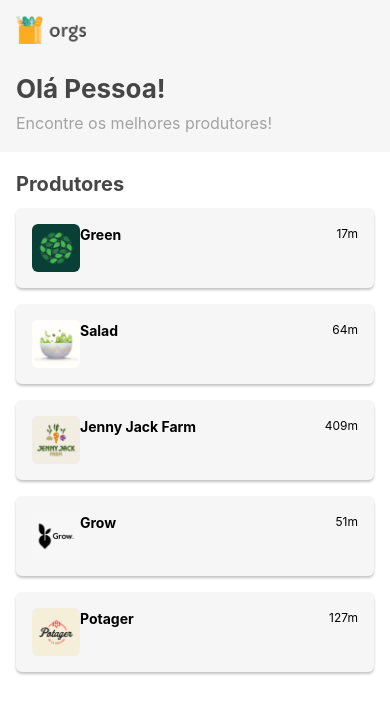
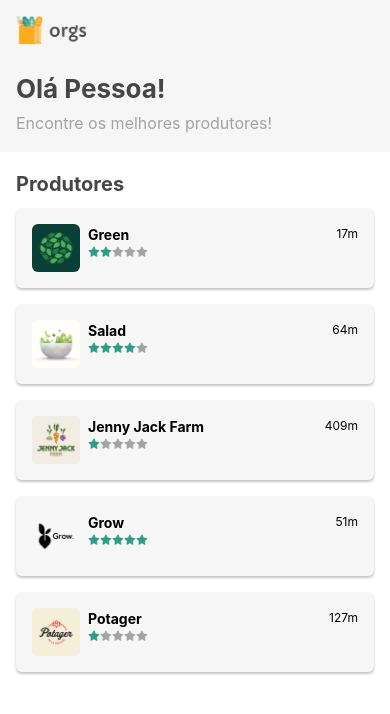
Before and after one commit to felahgs/react-native-app-example, a React Native app: screen / in a window 390 px wide. Shown: the top 714 px of the page. Built offline with nearby package versions, Linux system fonts and the light colour scheme.

Commit message:
create stars component

```diff
--- /dev/null
+++ b/src/components/Stars/Stars.tsx
@@ -0,0 +1,44 @@
+import { View, Image, TouchableOpacity } from "react-native";
+import React, { useState } from "react";
+
+import star from "../../../assets/estrela.png";
+import grayStar from "../../../assets/estrelaCinza.png";
+
+import styles from "./styles";
+
+interface StarsProps {
+  value: number;
+  editable?: boolean;
+  zoomed: boolean;
+}
+
+const Stars = ({
+  value: oldValue,
+  editable = false,
+  zoomed = false,
+}: StarsProps) => {
+  const [value, setValue] = useState(oldValue);
+
+  const starStyle = zoomed ? styles.bigStar : styles.star;
+  const getImage = (index: number) => (index < value ? star : grayStar);
+
+  const RenderStars = () => {
+    const starsList = [];
+    for (let i = 0; i < 5; i++) {
+      starsList.push(
+        <TouchableOpacity
+          key={i}
+          onPress={() => setValue(i + 1)}
+          disabled={!editable}>
+          <Image source={getImage(i)} style={starStyle} />
+        </TouchableOpacity>,
+      );
+    }
+
+    return <View style={styles.stars}>{starsList.map(item => item)}</View>;
+  };
+
+  return <RenderStars />;
+};
+
+export { Stars };
--- /dev/null
+++ b/src/components/Stars/index.ts
@@ -0,0 +1 @@
+export * from "./Stars";
--- /dev/null
+++ b/src/components/Stars/styles.ts
@@ -0,0 +1,15 @@
+import { StyleSheet } from "react-native";
+
+export default StyleSheet.create({
+  star: {
+    width: 12,
+    height: 12,
+  },
+  bigStar: {
+    width: 36,
+    height: 36,
+  },
+  stars: {
+    flexDirection: "row",
+  },
+});
--- a/src/screens/Home/components/Producers/ProducerCard.tsx
+++ b/src/screens/Home/components/Producers/ProducerCard.tsx
@@ -1,5 +1,13 @@
-import { Text, View, Image, ImageSourcePropType } from "react-native";
-import React from "react";
+import {
+  Text,
+  View,
+  Image,
+  ImageSourcePropType,
+  TouchableOpacity,
+} from "react-native";
+import React, { useState } from "react";
+
+import { Stars } from "../../../../components/Stars";
 
 import styles from "./styles";
 
@@ -7,21 +15,28 @@ interface ProducerCardProps {
   name: string;
   image: ImageSourcePropType;
   distance?: string;
-  stars?: number;
+  stars: number;
 }
-const ProducerCard = ({ name, image, distance }: ProducerCardProps) => {
+const ProducerCard = ({ name, image, distance, stars }: ProducerCardProps) => {
+  const [selected, setSelected] = useState(false);
+
   return (
-    <View style={styles.card}>
+    <TouchableOpacity
+      style={styles.card}
+      onPress={() => setSelected(!selected)}>
       <Image
         source={image}
         style={styles.image}
         accessibilityLabel="logo da lojas"
       />
       <View style={styles.info}>
-        <Text style={styles.name}>{name}</Text>
+        <View>
+          <Text style={styles.name}>{name}</Text>
+          <Stars value={stars} zoomed={selected} editable={selected} />
+        </View>
         <Text style={styles.distance}>{distance}</Text>
       </View>
-    </View>
+    </TouchableOpacity>
   );
 };
 
--- a/src/screens/Home/components/Producers/styles.ts
+++ b/src/screens/Home/components/Producers/styles.ts
@@ -34,6 +34,7 @@ export default StyleSheet.create({
     borderRadius: 6,
     marginVertical: 16,
     marginLeft: 16,
+    marginRight: 8,
   },
   info: {
     flex: 1,
```
